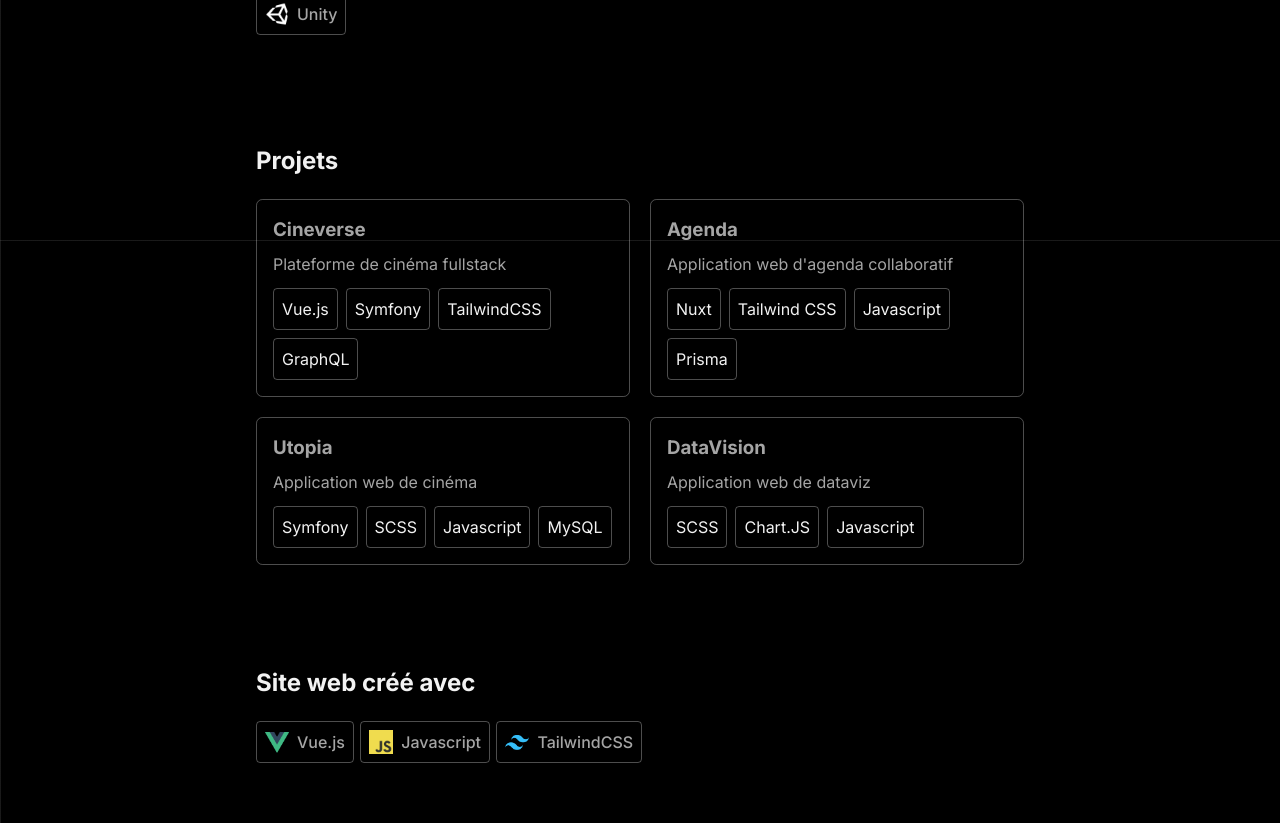
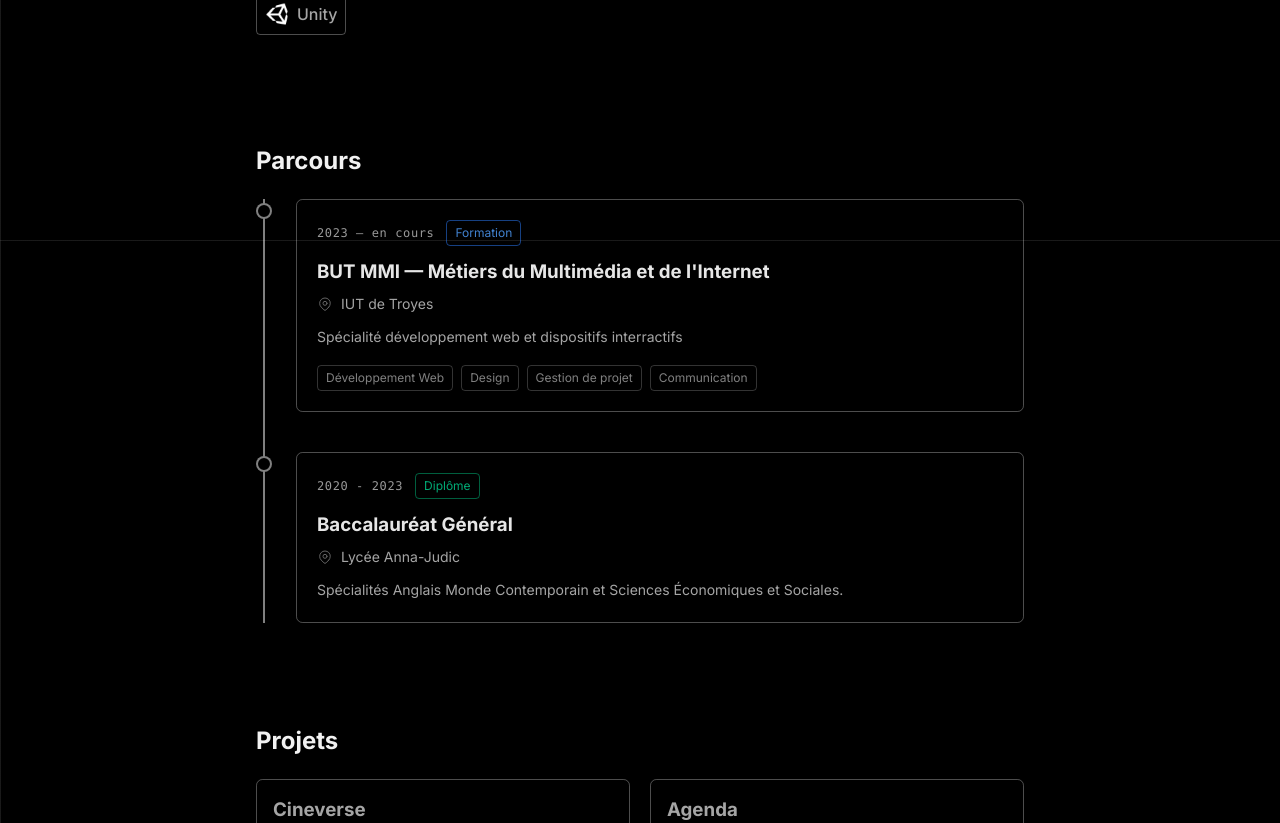
Before and after one commit to ewenlogiciel/portfolio, a Vue app: page / in a window 1280 px wide. Shown: the part 1360-2183 px from the top of the page. Built offline with nearby package versions, Linux system fonts and the light colour scheme.

Commit message:
feat: add workflow

```diff
--- a/src/Home.vue
+++ b/src/Home.vue
@@ -7,6 +7,7 @@
 import Footer from "@/components/Footer.vue";
 import Header from "@/components/Header.vue";
 import Site_cree from "@/components/site_cree.vue";
+import Parcours from "@/components/Parcours.vue";
 
 </script>
 
@@ -21,6 +22,8 @@
       <Apropos/>
 
       <Competences />
+
+      <Parcours/>
 
       <Projets/>
 
--- a/src/components/Parcours.vue
+++ b/src/components/Parcours.vue
@@ -1,18 +1,86 @@
 <template>
-
-  <div id="parcours">
-
+  <div id="parcours" class="w-[60vw] mx-auto mb-[10vh] max-md:w-[90vw]">
     <h2>Parcours</h2>
 
+    <div class="relative" data-aos="fade-right">
+      <div class="absolute left-[7px] top-0 bottom-0 w-[2px] bg-white/50"></div>
+
+      <div
+        v-for="(item, index) in parcours"
+        :key="index"
+        class="relative pl-10 pb-10 last:pb-0 group"
+      >
+        <div
+          class="absolute left-0 top-1 w-4 h-4 rounded-full border-2 border-white/50 bg-black transition-all duration-300 group-hover:border-white"
+        ></div>
+
+        <div
+          class="border border-white/30 rounded-[0.4rem] p-5 transition-all duration-300 hover:bg-[#191919] hover:border-white/50"
+        >
+          <div class="flex flex-wrap items-center gap-3 mb-3">
+            <span class="text-xs font-mono text-white/60 tracking-wider">{{ item.periode }}</span>
+            <span
+              class="text-xs px-2 py-1 rounded-sm border transition-colors duration-300"
+              :class="typeClasses[item.type]"
+            >
+              {{ item.type }}
+            </span>
+          </div>
+
+          <h3 class="mt-0 mb-2 text-white/90 transition-colors duration-300 group-hover:text-white">
+            {{ item.titre }}
+          </h3>
+
+          <p class="mt-0 mb-3 text-[#a5a5a5] text-sm flex items-center gap-2">
+            <svg class="w-4 h-4 opacity-60" fill="none" stroke="currentColor" viewBox="0 0 24 24">
+              <path stroke-linecap="round" stroke-linejoin="round" stroke-width="1.5" d="M17.657 16.657L13.414 20.9a1.998 1.998 0 01-2.827 0l-4.244-4.243a8 8 0 1111.314 0z"/>
+              <path stroke-linecap="round" stroke-linejoin="round" stroke-width="1.5" d="M15 11a3 3 0 11-6 0 3 3 0 016 0z"/>
+            </svg>
+            {{ item.lieu }}
+          </p>
+
+          <p class="mt-0 mb-0 text-[#a5a5a5] text-sm leading-relaxed transition-colors duration-300 group-hover:text-white/70">
+            {{ item.description }}
+          </p>
+
+          <div v-if="item.tags && item.tags.length" class="flex flex-wrap gap-2 mt-4">
+            <span
+              v-for="tag in item.tags"
+              :key="tag"
+              class="text-xs px-2 py-1 border border-white/20 rounded-sm text-white/50 transition-colors duration-300 hover:border-white/40 hover:text-white/70"
+            >
+              {{ tag }}
+            </span>
+          </div>
+        </div>
+      </div>
+    </div>
   </div>
 </template>
 
-<style scoped>
-#parcours{
-  width: 60vw;
+<script setup>
+const parcours = [
+  {
+    periode: '2023 — en cours',
+    type: 'Formation',
+    titre: 'BUT MMI — Métiers du Multimédia et de l\'Internet',
+    lieu: 'IUT de Troyes',
+    description: 'Spécialité développement web et dispositifs interractifs',
+    tags: ['Développement Web', 'Design', 'Gestion de projet', 'Communication']
+  },
+  {
+    periode: '2020 - 2023',
+    type: 'Diplôme',
+    titre: 'Baccalauréat Général',
+    lieu: 'Lycée Anna-Judic',
+    description: 'Spécialités Anglais Monde Contemporain et Sciences Économiques et Sociales.',
+  }
+]
+
+const typeClasses = {
+  'Formation': 'border-blue-500/50 text-blue-400/80 hover:border-blue-400 hover:text-blue-300',
+  'Diplôme': 'border-emerald-500/50 text-emerald-400/80 hover:border-emerald-400 hover:text-emerald-300',
+  'Stage': 'border-amber-500/50 text-amber-400/80 hover:border-amber-400 hover:text-amber-300',
+  'Expérience': 'border-purple-500/50 text-purple-400/80 hover:border-purple-400 hover:text-purple-300'
 }
-</style>
-
-<script setup lang="ts">
-
 </script>
```
